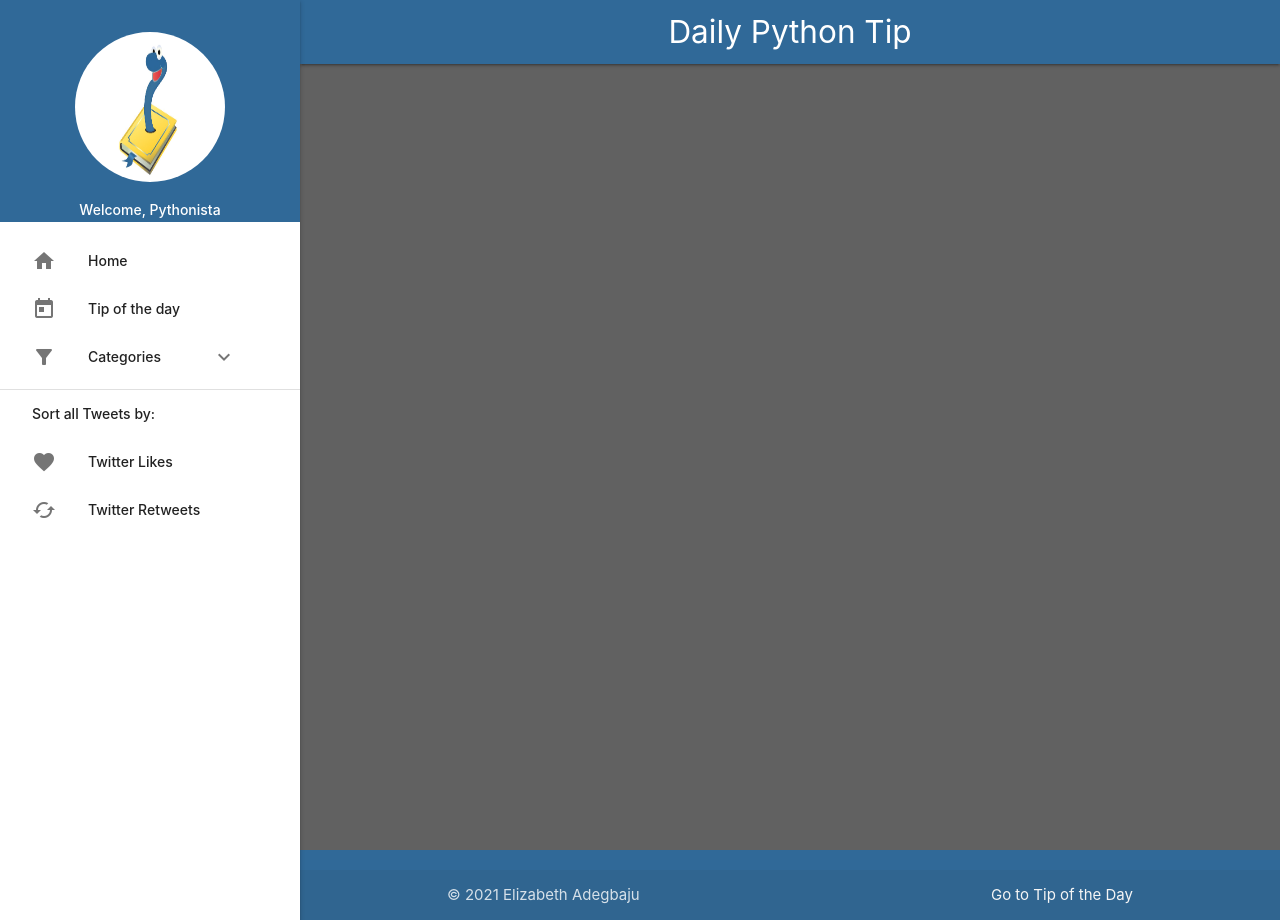
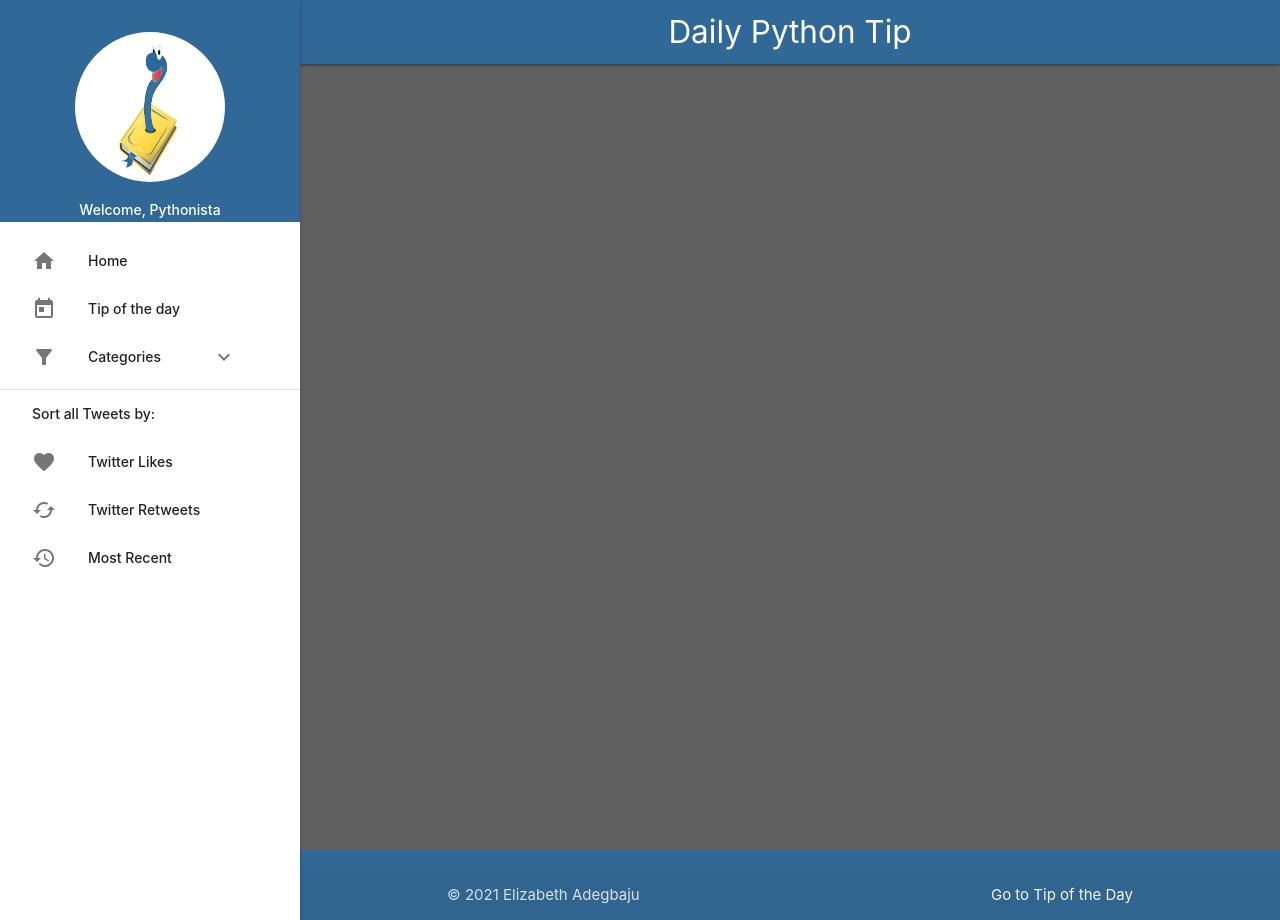
Before and after one commit to elizabethadegbaju/dailypythontip, a Django app: template templates/base_nav.html in a window 1280 px wide. Run offline with Django 3.2, Linux system fonts and the light colour scheme; the template is opened without the code that fills it, so the values that code supplies are empty.

Commit message:
feat: sort by most recent tweets

```diff
--- a/home/views.py
+++ b/home/views.py
@@ -58,6 +58,8 @@ def sort_tips(request, criteria, template='home/tip_list.html',
         sorted_tips = tips.order_by('-total_likes')
     elif criteria == 'retweets':
         sorted_tips = tips.order_by('-total_retweets')
+    elif criteria == 'recent':
+        sorted_tips = tips.order_by('-timestamp')
     else:
         sorted_tips = tips
     tags = Tag.objects.all().order_by('name')
--- a/templates/base_nav.html
+++ b/templates/base_nav.html
@@ -95,6 +95,9 @@
         <li><a class="waves-effect waves-yellow waves-ripple"
                href="{% url 'home:sort-tips' 'retweets' %}"><i
                 class="material-icons">cached</i>Twitter Retweets</a></li>
+        <li><a class="waves-effect waves-yellow waves-ripple"
+               href="{% url 'home:sort-tips' 'recent' %}"><i
+                class="material-icons">history</i>Most Recent</a></li>
     </ul>
 {% endblock %}
 {% block footer %}
--- a/templates/home/tip_list.html
+++ b/templates/home/tip_list.html
@@ -11,7 +11,8 @@
                         <div class="input-field inline col s10">
                             <i class="material-icons prefix">search</i>
                             <input id="search" name="q" type="text"
-                                   class="white-text">
+                                   class="white-text active"
+                                   value="{{ request.GET.q }}">
                             <label for="search">Search catalog of all
                                 tips posted by @python_tip</label>
                         </div>
@@ -49,6 +50,7 @@
 {% block scripts %}
     {{ block.super }}
     <script src="{% static 'el-pagination/js/el-pagination.js' %}"></script>
-    <script>$.endlessPaginate({paginateOnScroll: true});
+    <script>
+        $.endlessPaginate({paginateOnScroll: true});
     </script>
 {% endblock %}
```
